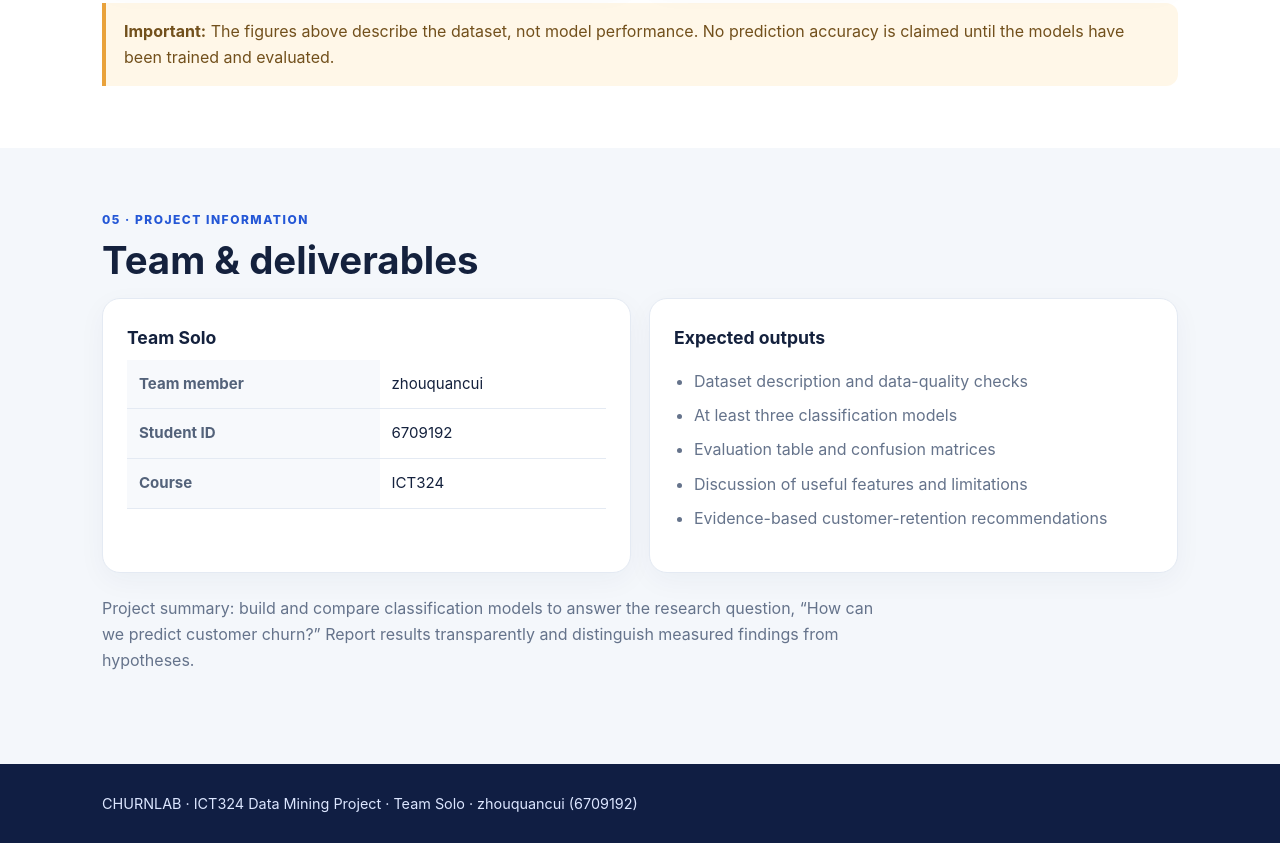
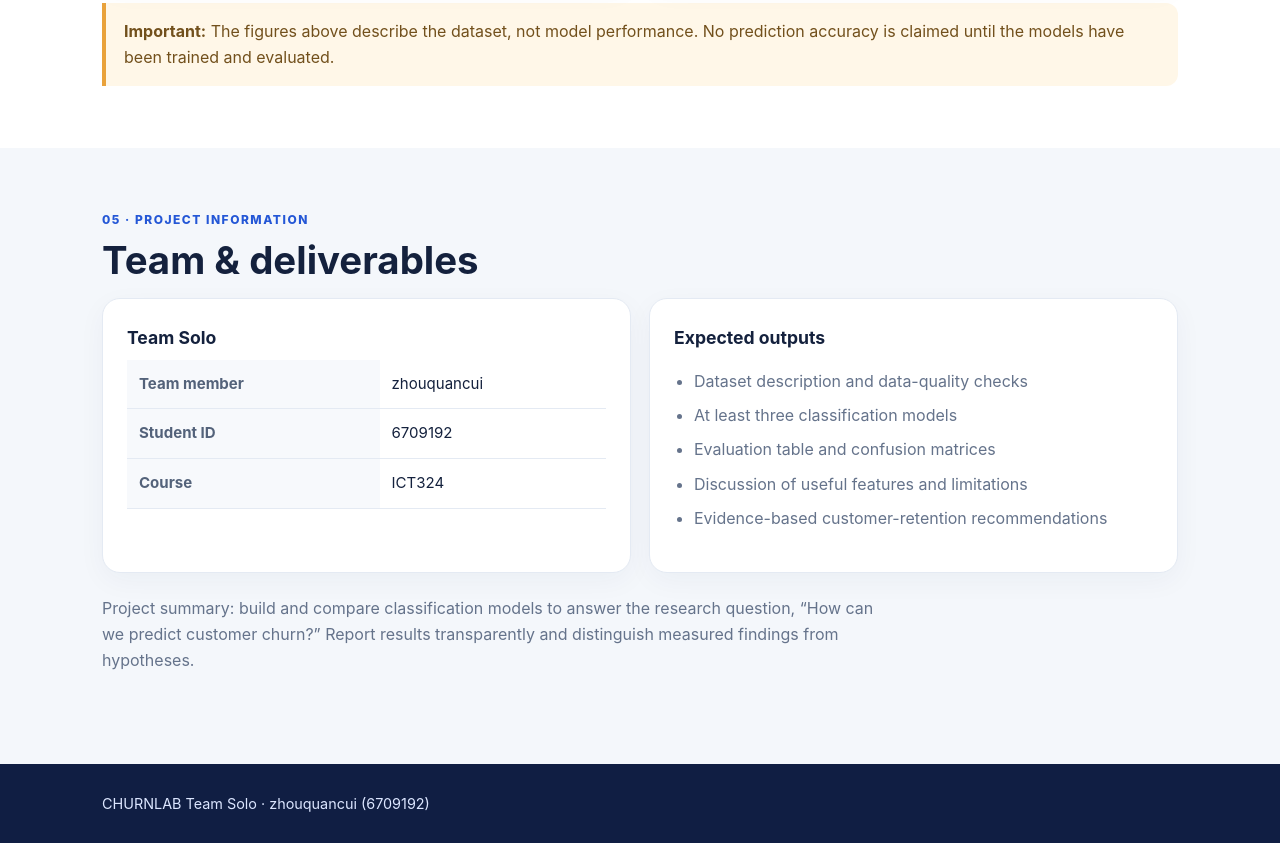
Before and after one commit to CD10025/CD10025, a plain HTML site: page index.html in a window 1280 px wide. Shown: the part 3326-4169 px from the top of the page. Drawn offline with Linux system fonts and the light colour scheme.

Commit message:
Update index.html

```diff
--- a/index.html
+++ b/index.html
@@ -115,5 +115,5 @@ footer{background:#101e43;color:#dce6ff;padding:28px 0;font-size:.9rem}
 <p class="lead" style="margin-top:22px">Project summary: build and compare classification models to answer the research question, “How can we predict customer churn?” Report results transparently and distinguish measured findings from hypotheses.</p>
 </div></section>
 </main>
-<footer><div class="wrap">CHURNLAB · ICT324 Data Mining Project · Team Solo · zhouquancui (6709192)</div></footer>
+<footer><div class="wrap">CHURNLAB  Team Solo · zhouquancui (6709192)</div></footer>
 </body></html>
```
